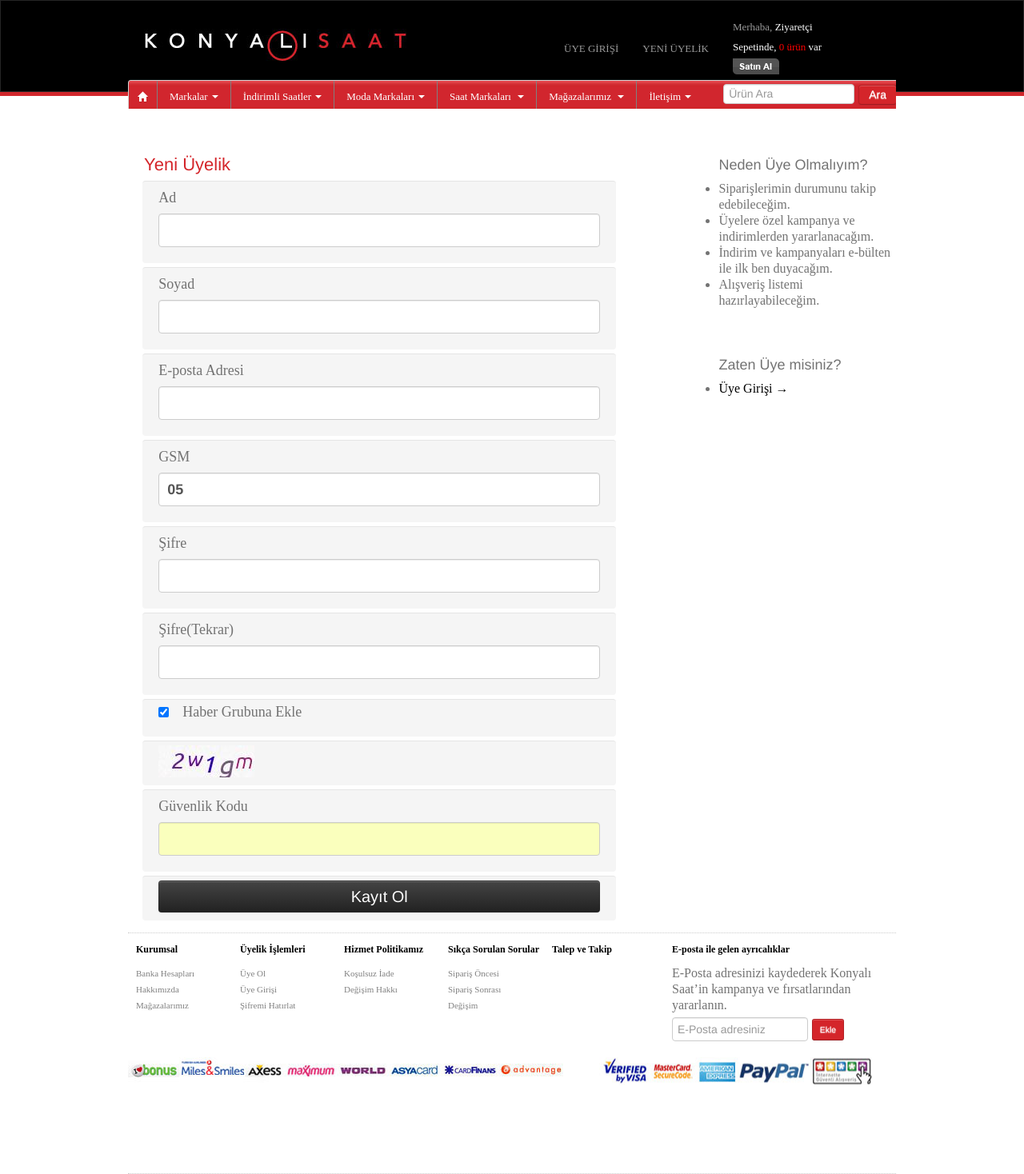
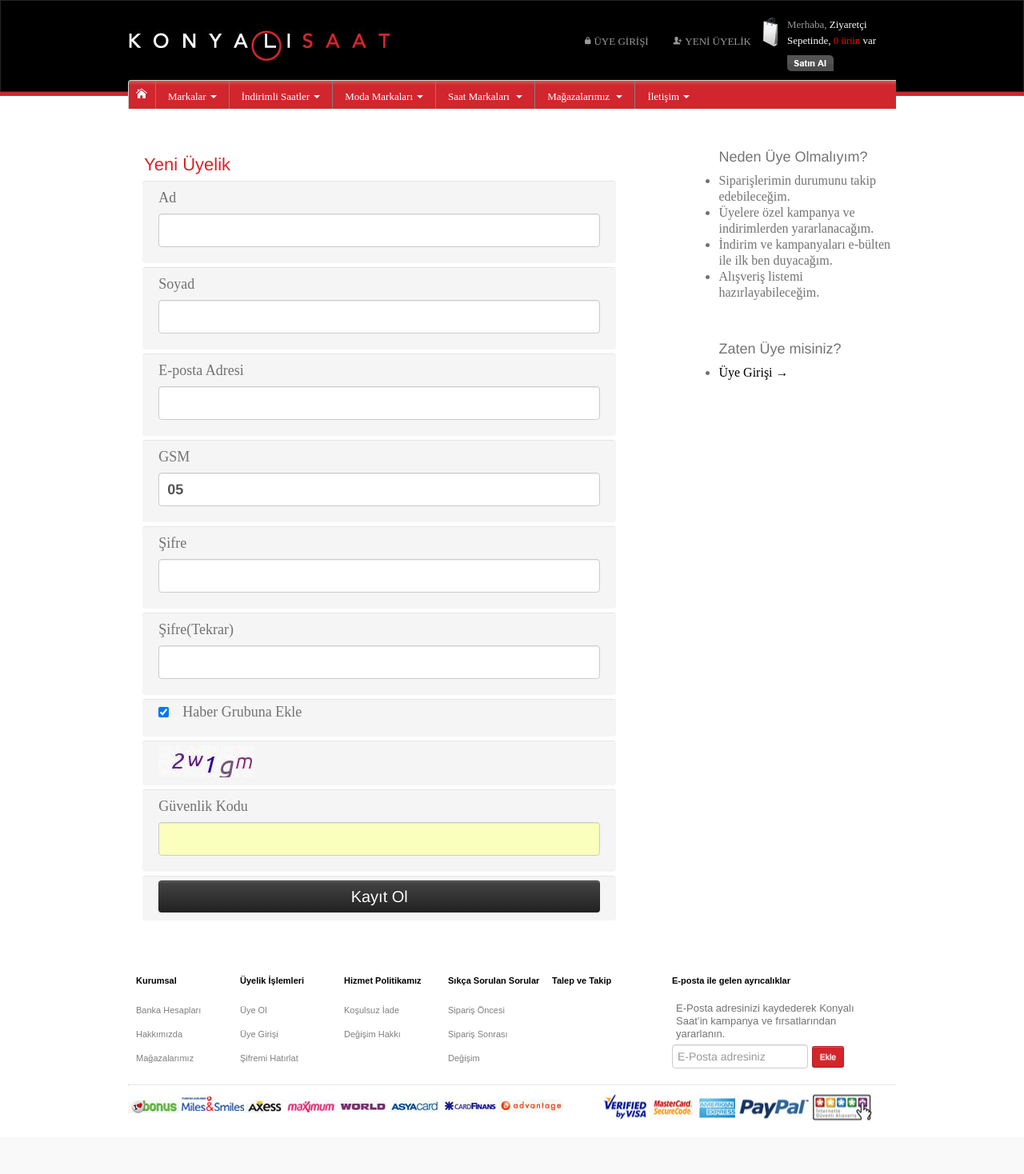
Before and after one commit to huseyinsg/nodekonya, a Node server app: page /account/register in a window 1280 px wide; the page is wider, and only the part inside the window is pictured. Shown: that part at 80% size. After the commit the page ends 1401 px from the top of that part, so only its background shows below. Run offline with Node 20, Linux system fonts and the light colour scheme.

Commit message:
Font ikonları kullanıldı

```diff
--- a/public/stylesheets/konyali.css
+++ b/public/stylesheets/konyali.css
@@ -1,13 +1,19 @@
 html, body, article, aside, canvas, details, figcaption, figure, footer, header, hgroup, menu, nav, section, summary, time, mark, audio, video, div, span, applet, object, iframe, h1, h2, h3, h4, h5, h6, p, blockquote, pre, a, abbr, acronym, address, big, cite, code, del, dfn, em, font, img, ins, kbd, q, s, samp, small, strike, strong, sub, sup, tt, var, dl, dt, dd, ol, ul, li, fieldset, form, label, legend, table, caption, tbody, tfoot, thead, tr, th, td
 {margin: 0;padding: 0;border: 0;font-weight: inherit;font-style: inherit;font-size: 100%;font-family: inherit;vertical-align: baseline;}
 
+@font-face {
+		 font-family: fonticon;
+		 src: url('/font/entypo.ttf'),url('/font/entypo.eot');
+		}
+.font-icon{font-family: fonticon;font-size: 21px; margin-right: 3px;}
 .navbar-inverse {border-bottom:5px solid #d3282d;}
 .navbar-inner{height:113px;}
-.tacirnetlogo {display: block; width:420px; height:74px;background: transparent url('/images/logo.jpg') no-repeat 0 center;}
+.tacirnetlogo {display: block; width:420px; height:74px;background: transparent url('/images/logo.jpg') no-repeat 0 center; margin-left: 0;}
 .navbar .brand {padding:12px 10px 0px 0px; margin:10px 0 0 50px; }
-body > .navbar .brand {float: left;}
-.nav-collapse .nav{left: 90px;top: 30px;font-size: 13px}
-#cart{line-height:5px;margin-top: -10px}
+body > .navbar .brand {float: left; margin-left: 0;}
+.nav-collapse .nav{left: 135px;top: 30px;font-size: 13px}
+#cart{line-height:0px;margin-top: -10px;height: 40px;padding: 0 0 0 15px;background: transparent url('/images/site-sprite.png') no-repeat -4px -70px;
+position: relative;}
 #cart .username {color:#999999; }
 #cart .username:hover{color:#999999; cursor:text}
 #cart .username span{color:white}
@@ -15,27 +21,28 @@ body > .navbar .brand {float: left;}
 #cart .sepet  {color:white}
 #Header  .container{width:960px;}
 #Header .navbar-inner{background:#000; border-radius:0;}
-.login, .register{margin-top:10px;}
+.login, .register{margin-top:0px;}
 .nav-collapse  .nav .login a:hover{color:red; }
 .nav-collapse  .nav .register a:hover{color:red;}
-.cart-btn{background: transparent url('/images/site-sprite.png') no-repeat -2px -1450px; width:40px;margin: 2px 0 0 15px;}
+.cart-btn{background: transparent url('/images/site-sprite.png') no-repeat -2px -1450px; width:40px;margin: 8px 0 0 15px;}
 
-#Footer{height: 300px;font-size: 1.2em;color: #737373;position: relative;border-top: 1px #ccc dotted; border-bottom: 1px #ccc dotted;
-width:960px; bottom:0;}
-.nav h3{color:black;font-size:12px; font-weight:bold;}
+#Footer{overflow:hidden;font-size: 1.2em;color: #737373;position: relative;width:960px; bottom:0;font-family: arial, helvetica, sans-serif;margin-top: 50px;}
+.nav h3{color:black;font-size:11px; font-weight:bold; margin-bottom: 7px;}
 .footername a {color:gray; font-size:11px;}
+.footername a{margin-bottom: 10px;}
 .nav .footername a:hover{color:red; font-size:11px; background:white;}
 #Footer >.span2{width:120px;margin-left:10px;}
 .payment{width: 580px;height: 35px;float: left;background: transparent url('/images/payment.jpg') no-repeat;}
 .payment2{width: 350px;height: 35px;float: right;background: transparent url('/images/payment2.jpg') no-repeat right;}
 .navbar-form input:focus {border:1px solid red;}
 .navbar-form .btn{padding:5px;background:#d4252a; color:#fff;line-height: 15px;margin-top: 5px;width: 40px;margin-left: 5px;}
-.footername p{font-size:16px;}
+.footername p{font-size: 13px;line-height: 16px;padding-left: 5px;}
 .menu{position: relative;top: -40px;width: 960px;margin: 0 auto;z-index: 9999;overflow: hidden;height: 36px;}
-.menu .navbar-inner{width:100%;height: 36px;border-radius: 3px;background: transparent url('/images/nav-bg.jpg') repeat-x;}
+.menu .navbar-inner{width:100%;height: 36px;border-radius: 3px;background: transparent url('/images/nav-bg.jpg') repeat-x;padding-left: 0;}
 .navbar .divider-vertical{border-right:none; border-left-color:gray;height:36px;margin: 0;}
 .divider-vertical a{color:white;}
-.navbar .nav .home{padding: 10px 0;margin-right: 10px;margin-left: -9px;}
+.navbar .nav .home{width: 18px;padding-left: 0;margin-top: 2px; background: transparent url('/images/site-sprite.png') no-repeat 5px -144px; }
+.navbar .nav .home:hover {background: transparent url('/images/site-sprite.png') no-repeat -45px -144px;}
 .divider-vertical .caret{margin: 8px 0 0 5px;border-top-color: #fff;}
 .divider-vertical a:hover .caret{margin: 8px 0 0 5px;border-top-color: red;}
 .navbar .nav .divider-vertical a {color:white; text-shadow:none; font-size:13px;}
@@ -66,6 +73,7 @@ background: transparent url('/images/site-sprite.png') no-repeat -107px -80px;fo
 .alttab a{text-decoration:none;}
 .muted.pull-right {text-decoration:none;color:red;}
 #footerust{width: 960px;margin: 0 auto;padding: 5px;margin-top: 10px;}
+.footeralt{overflow: hidden;width: 100%;border-top: 1px #ccc dotted;padding-top: 10px;}
 .pagination>ul>li>a{height: 25px;line-height: 25px;width: 30px;text-align: center;padding: 3px;color:#999999;margin-top: -20px; }
 .sosyal .facebook{width: 31px;height: 31px;float: left;display: block;margin-right: 2px;}
 .sosyal .facebook a{width: 100%;height: 100%;display: block;background: transparent url('/images/site-sprite.png') no-repeat -6px -611px;}
@@ -91,7 +99,7 @@ legend{margin-left: 20px;color: #d4252a;font-size: 22px; font-family: helvetica;
 .hatirla{padding: 10px;font-size: 18px;}
 .giris {width:250px;}
 .uyecontent{color:#737373}
-.uyecontent h3{font-family: helvetica; font-size:18px; }
+.uyecontent .baslik{font-family: helvetica; font-size:18px; list-style-type: none;margin-bottom: 10px; }
 .uyecontent a{color:#000;}
 .uyecontent a:hover{color:#d4252a; text-decoration:none;}
 
--- a/views/account/login.jade
+++ b/views/account/login.jade
@@ -21,7 +21,7 @@ block content
               a(href='#') Şifremi unuttum
       .span3
         ul.uyecontent
-          h3 Hemen Üye Olabilirim!
+          li.baslik Hemen Üye Olabilirim!
           li Siparişlerin durumunu takip ederim.
           li Üyelere özel kampanya ve indirimlerden yararlanırım.
           li İndirim ve kampanyaları e-bülten ile ilk ben duyarım.
--- a/views/account/register.jade
+++ b/views/account/register.jade
@@ -36,12 +36,12 @@ block content
               input.onay.btn.btn-inverse.input-xxlarge(type='submit', value='Kayıt Ol')
         .span3
           ul.uyecontent
-            h3 Neden Üye Olmalıyım?
+            li.baslik Neden Üye Olmalıyım?
             li Siparişlerimin durumunu takip edebileceğim.
             li Üyelere özel kampanya ve indirimlerden yararlanacağım.
             li İndirim ve kampanyaları e-bülten ile ilk ben duyacağım.
             li Alışveriş listemi hazırlayabileceğim.
           ul.uyecontent
-            h3 Zaten Üye misiniz?
+            li.baslik Zaten Üye misiniz?
             li
               a(href='/account/login', title='Üye Girişi') Üye Girişi →
--- a/views/partials/footer.jade
+++ b/views/partials/footer.jade
@@ -40,7 +40,7 @@
             form.navbar-form
               input.span2(type='text', placeholder='E-Posta adresiniz')
               button.btn.btn-mini(type='submit') Ekle
-      .navbar.container
+      .navbar.container.footeralt
         ul.nav
           li.payment
           li.payment2
--- a/views/partials/navbar.jade
+++ b/views/partials/navbar.jade
@@ -9,9 +9,13 @@
           .nav-collapse
             .nav
               li.login
-                a(href='/account/login') ÜYE GİRİŞİ
+                a(href='/account/login')
+                  span.font-icon &#128274
+                  | ÜYE GİRİŞİ
               li.register
-                a(href='/account/register') YENİ ÜYELİK
+                a(href='/account/register')
+                  span.font-icon &#59136
+                  | YENİ ÜYELİK
               li#cart
                 a.username(href='#')
                   | Merhaba,
--- a/views/partials/tab.jade
+++ b/views/partials/tab.jade
@@ -3,7 +3,6 @@
         ul.nav
           li
             a(href="#").home
-              i.icon-home.icon-white
           li.divider-vertical
             a(href='#') Markalar
                b.caret
@@ -22,7 +21,7 @@
           li.divider-vertical
             a(href='#') İletişim
                b.caret
-          li
+          li.divider-vertical
             form.form-inline
               input.input-medium.urunarainput(type='text', placeholder='Ürün Ara')
               button.btn.urunara(type='submit') Ara
```
Also changed, not shown: public/font/entypo.ttf (added), 1 other file.
